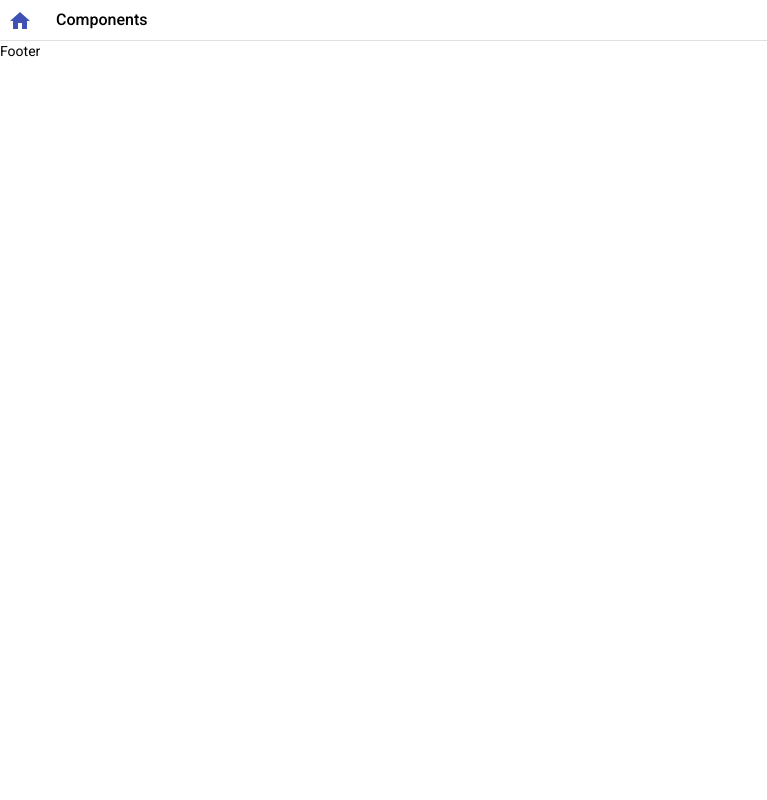
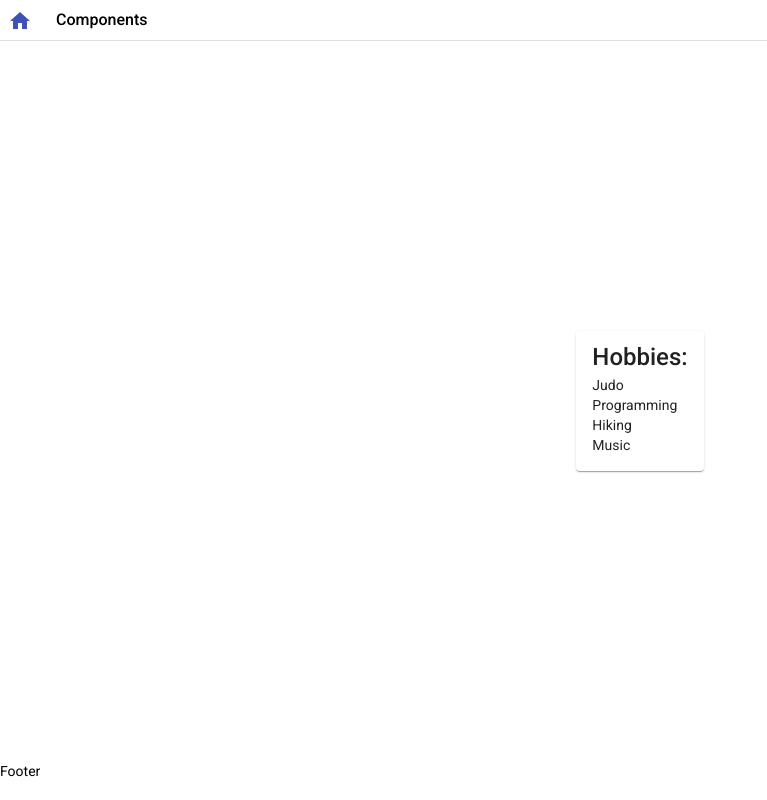
Before and after one commit to iLeksei/angular_sandbox, an Angular app: page /interaction-parent-child in a window 1280 px wide. Before the commit this address led to /. Shown: the whole page, without its empty margins (0-767 px from the left). Built offline with nearby package versions, Linux system fonts and the light colour scheme.

Commit message:
added interaction example

```diff
--- a/src/app/app-routing.module.ts
+++ b/src/app/app-routing.module.ts
@@ -2,11 +2,13 @@ import { NgModule } from '@angular/core';
 import { RouterModule, Routes } from '@angular/router';
 import {CounterComponent} from "./counter/counter.component";
 import {TimerComponent} from "./timer/timer.component";
+import {InteractionParentComponent} from "./interaction-demo/interaction-parent/interaction-parent.component";
 
 const routes: Routes = [
   { path: '', redirectTo: '/', pathMatch: 'full' },
   { path: "counter", component: CounterComponent },
   { path: "timer", component: TimerComponent },
+  { path: "interaction-parent-child", component: InteractionParentComponent },
 ];
 
 @NgModule({
--- a/src/app/app.module.ts
+++ b/src/app/app.module.ts
@@ -18,6 +18,8 @@ import { TimerComponent } from './timer/timer.component';
 import {MatCheckboxModule} from "@angular/material/checkbox";
 import {MatInputModule} from "@angular/material/input";
 import {FormsModule} from "@angular/forms";
+import { InteractionParentComponent } from './interaction-demo/interaction-parent/interaction-parent.component';
+import { InteractionChildComponent } from './interaction-child/interaction-child.component';
 
 @NgModule({
   declarations: [
@@ -26,6 +28,8 @@ import {FormsModule} from "@angular/forms";
     MenuComponent,
     FooterComponent,
     TimerComponent,
+    InteractionParentComponent,
+    InteractionChildComponent,
   ],
   imports: [
     BrowserModule,
--- /dev/null
+++ b/src/app/interaction-child/interaction-child.component.css
@@ -0,0 +1,17 @@
+.timer__counter {
+  display: flex;
+  justify-content: center;
+  align-items: center;
+  min-height: 100px;
+  font-size: var(--bg-font-size);
+}
+
+.timer__btn-group {
+  display: flex;
+  justify-content: space-between;
+  align-items: center;
+}
+
+.timer__reverse-settings {
+  padding-top: 10px;
+}
--- /dev/null
+++ b/src/app/interaction-child/interaction-child.component.html
@@ -0,0 +1,12 @@
+<div class="interaction-child__container">
+  <mat-card>
+    <mat-card-title>{{hobbiesTitle}}</mat-card-title>
+    <mat-card-content>
+      <section class="interaction-child__content">
+        <div class="interaction-child__hobby" *ngFor="let hobby of hobbies">
+          {{hobby}}
+        </div>
+      </section>
+    </mat-card-content>
+  </mat-card>
+</div>
--- /dev/null
+++ b/src/app/interaction-child/interaction-child.component.ts
@@ -0,0 +1,18 @@
+import {Component, Input, OnInit} from '@angular/core';
+
+@Component({
+  selector: 'app-interaction-child',
+  templateUrl: './interaction-child.component.html',
+  styleUrls: ['./interaction-child.component.css']
+})
+export class InteractionChildComponent implements OnInit {
+
+  @Input() hobbiesTitle: string = "";
+  @Input() hobbies: string[] = [];
+
+  constructor() { }
+
+  ngOnInit(): void {
+  }
+
+}
--- /dev/null
+++ b/src/app/interaction-demo/interaction-parent/interaction-parent.component.css
@@ -0,0 +1,5 @@
+.interaction-parent__container {
+  display: flex;
+  justify-content: center;
+  align-items: center;
+}
--- /dev/null
+++ b/src/app/interaction-demo/interaction-parent/interaction-parent.component.html
@@ -0,0 +1,3 @@
+<div class="interaction-parent__container page">
+  <app-interaction-child [hobbies]="hobbies" [hobbiesTitle]="hobbiesTitle" ></app-interaction-child>
+</div>
--- /dev/null
+++ b/src/app/interaction-demo/interaction-parent/interaction-parent.component.ts
@@ -0,0 +1,18 @@
+import { Component, OnInit } from '@angular/core';
+
+@Component({
+  selector: 'app-interaction-parent',
+  templateUrl: './interaction-parent.component.html',
+  styleUrls: ['./interaction-parent.component.css']
+})
+export class InteractionParentComponent implements OnInit {
+
+  hobbies: string[] = ['Judo', 'Programming', 'Hiking', 'Music'];
+  hobbiesTitle: string = "Hobbies:";
+
+  constructor() { }
+
+  ngOnInit(): void {
+  }
+
+}
--- a/src/app/menu/menu.component.html
+++ b/src/app/menu/menu.component.html
@@ -7,6 +7,7 @@
     <a routerLink="/counter" mat-menu-item>Counter</a>
     <a routerLink="/timer" mat-menu-item>Timer</a>
     <a routerLink="/dynamic-form" mat-menu-item>Dynamic form</a>
+    <a routerLink="/interaction-parent-child" mat-menu-item>Interaction parent-child</a>
   </mat-menu>
 </nav>
 <mat-divider></mat-divider>
```
Also changed, not shown: 2 other files (tests, documents, lock files or other folders).
